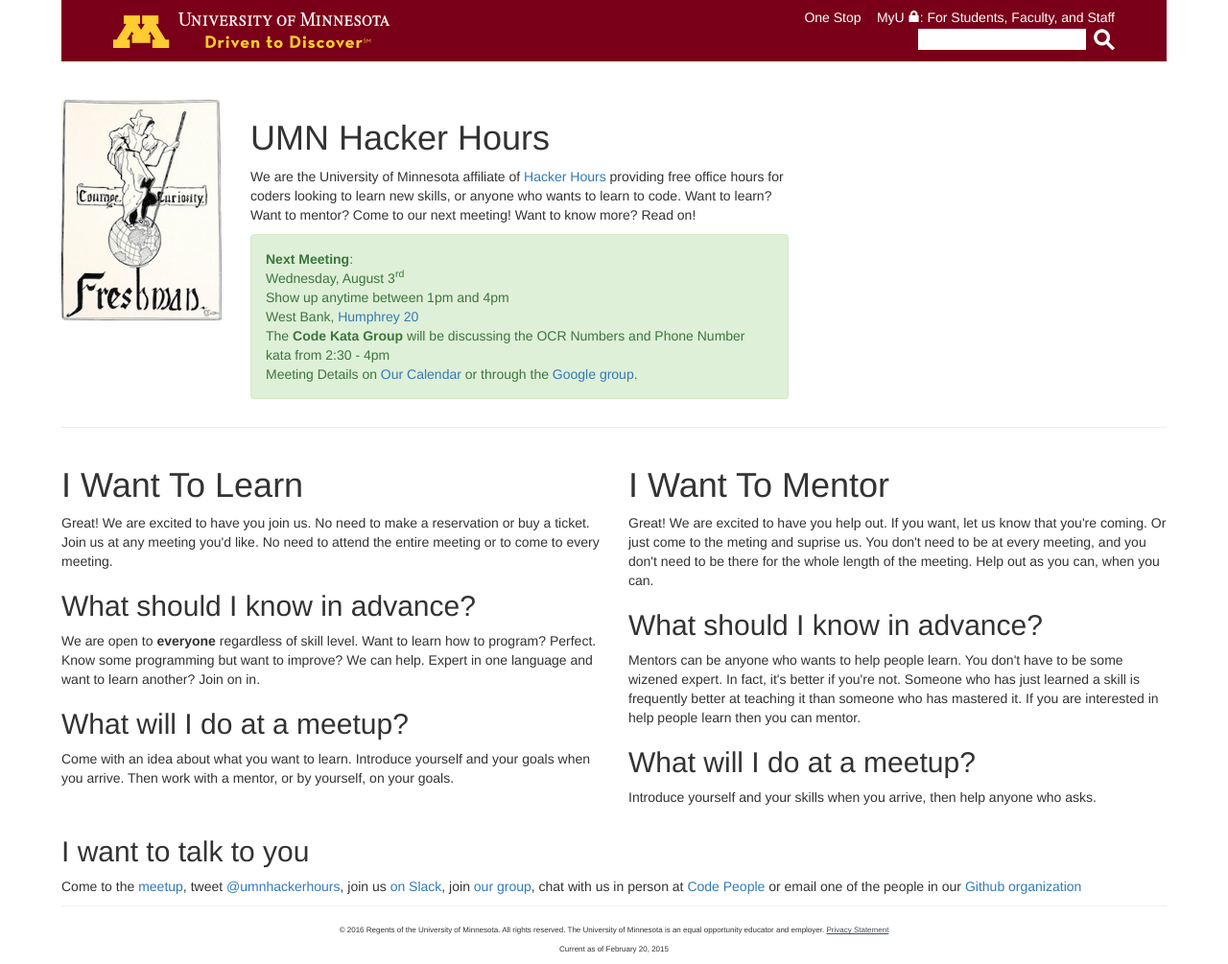
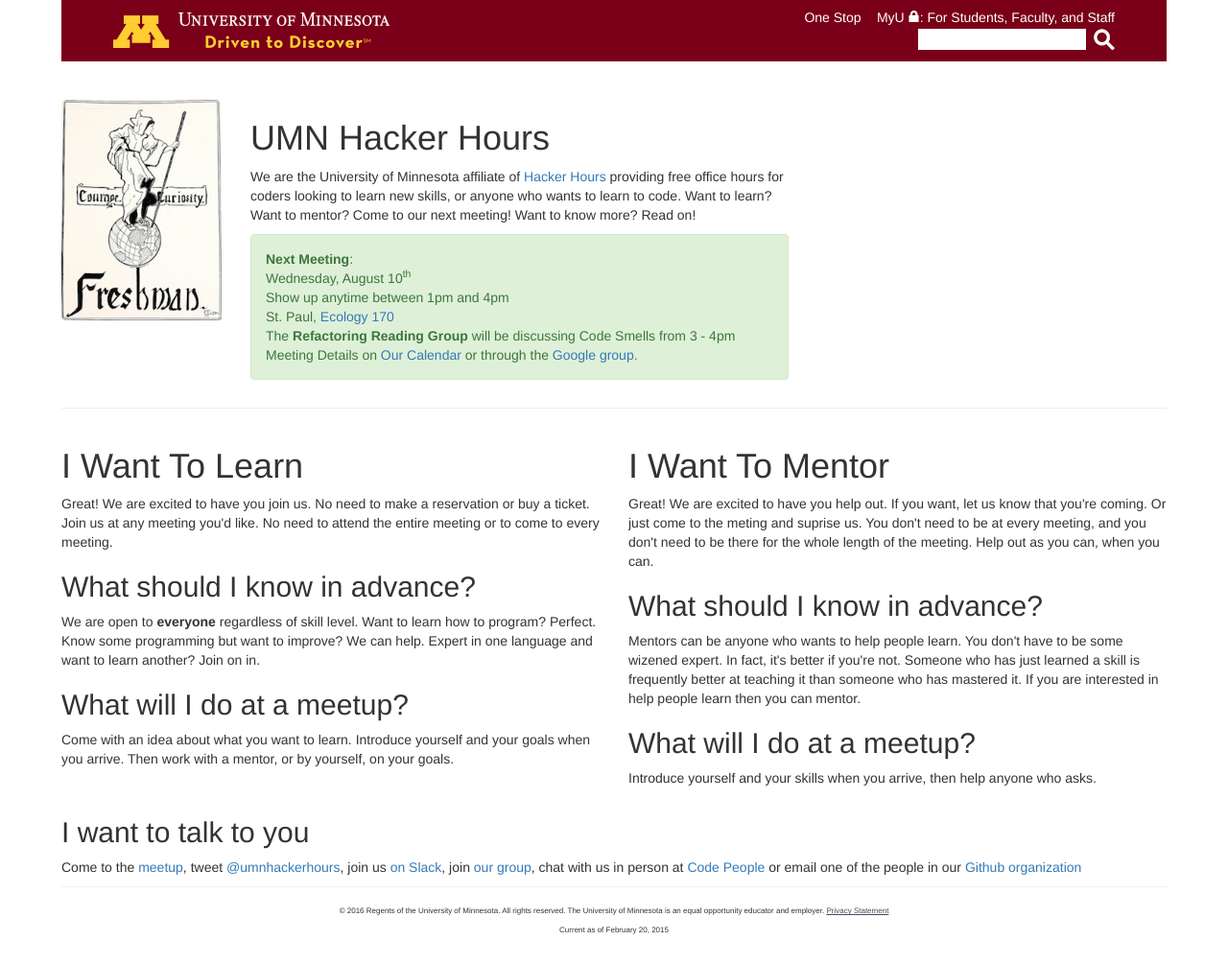
Before and after one commit to umnhackerhours/umnhackerhours.github.io, a Jekyll site: the page built from index.markdown, in a window 1280 px wide. Shown: the whole page at 96% size. Built offline with Jekyll 4.4.1, drawn with Linux system fonts in a browser that asks for light colours.

Commit message:
August 10

```diff
--- a/index.markdown
+++ b/index.markdown
@@ -13,7 +13,7 @@ description: Home
       <div class="alert alert-success" role="alert">
         <a class="anchor" id="next_meeting"></a>
         <strong>Next Meeting</strong>:<br />
-        Wednesday, August 3<sup>rd</sup><br />
+        Wednesday, August 10<sup>th</sup><br />
         Show up anytime between 1pm and 4pm<br />
         <!-- East Bank, <a href="http://campusmaps.umn.edu/robert-h-bruininks-hall">Bruininks Hall 420 A</a><br /> -->
         <!-- West Bank, <a href="http://campusmaps.umn.edu/hubert-h-humphrey-school-public-affairs">Humphrey 20</a><br /> -->
@@ -21,8 +21,8 @@ description: Home
         <!-- The <strong>Code Kata Group</strong> will be discussing the <a href="https://github.com/exercism/x-common/blob/master/bob.md">Bob kata</a> from 2:30 - 4pm<br /> -->
         <!-- The <strong>Refactoring Reading Group</strong> will be discussing the <a href="https://refactoring.guru/smells/long-method">Long Method Smell</a> from 3 - 4pm<br /> -->
 
-        West Bank, <a href="http://campusmaps.umn.edu/hubert-h-humphrey-school-public-affairs">Humphrey 20</a><br />
-        The <strong>Code Kata Group</strong> will be discussing the OCR Numbers and Phone Number kata from 2:30 - 4pm<br />
+        St. Paul, <a href="http://campusmaps.umn.edu/ecology-building">Ecology 170</a><br />
+        The <strong>Refactoring Reading Group</strong> will be discussing Code Smells from 3 - 4pm<br />
         Meeting Details on <a href="https://www.google.com/calendar/embed?src=umn.edu_ii9odmho4m63bsq19879mu0iis%40group.calendar.google.com&ctz=America/Chicago">Our Calendar</a> or through the <a href='https://groups.google.com/a/umn.edu/d/hackerhours'>Google group</a>.
       </div>
     </div>
```
